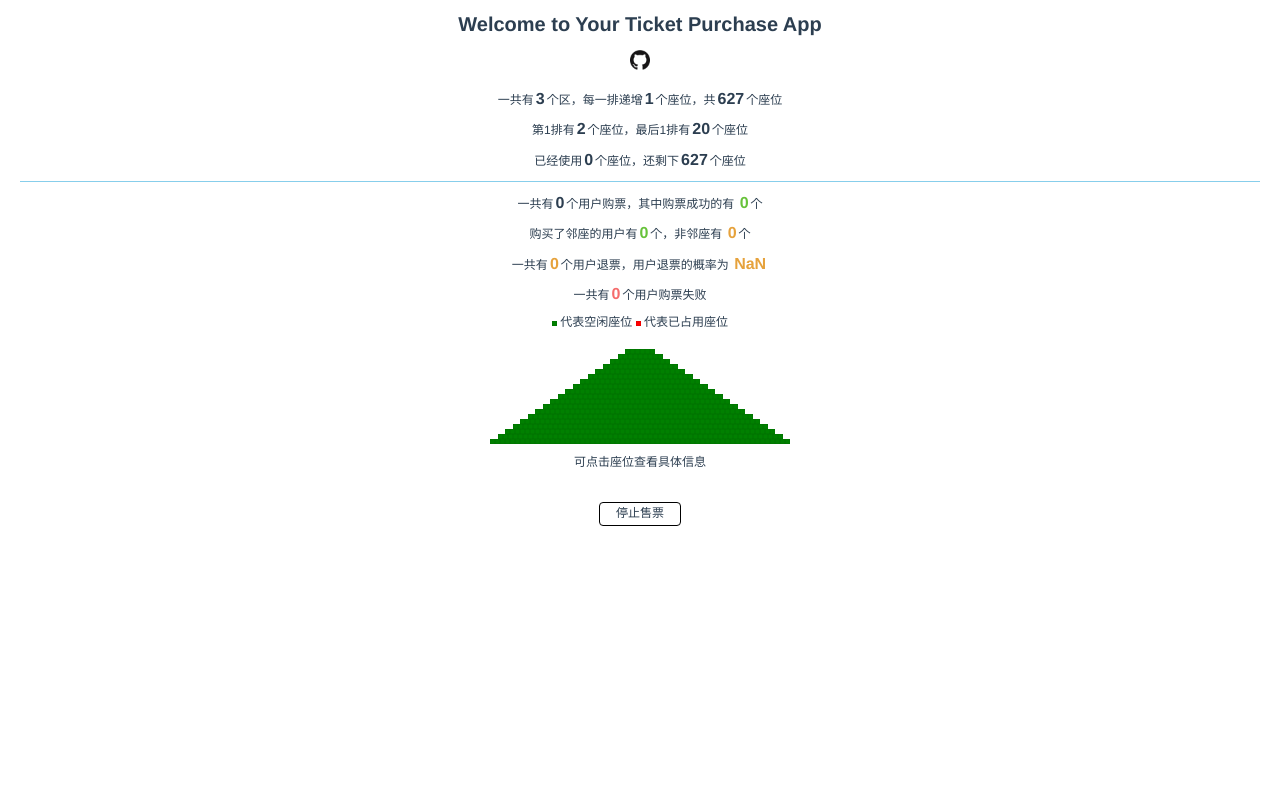
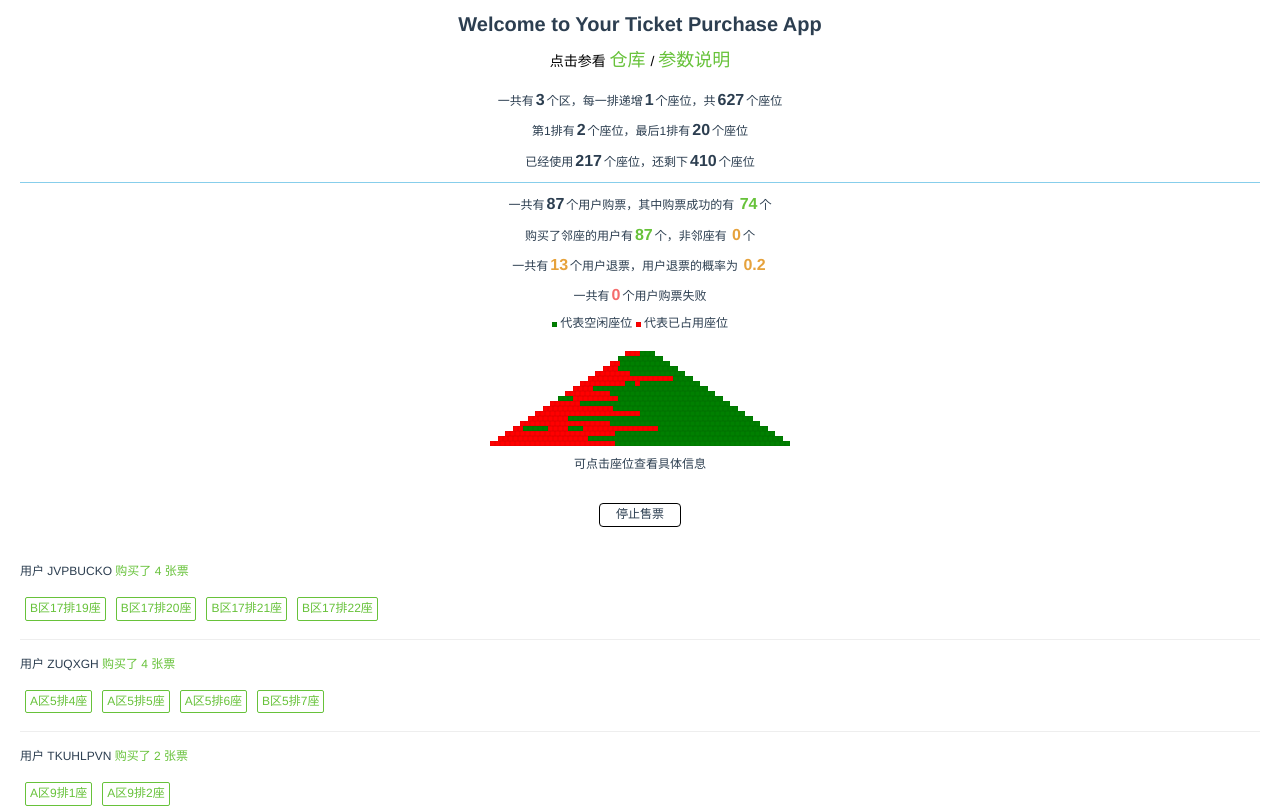
Before and after one commit to cody1991/ticket-purchase, a Vue app: page / in a window 1280 px wide. Shown: the top 808 px of the page. Built offline with nearby package versions, Linux system fonts and the light colour scheme.

Commit message:
docs: 修改文档

```diff
--- a/src/App.vue
+++ b/src/App.vue
@@ -1,7 +1,7 @@
 <!--
  * @Author: codytang
  * @Date: 2020-07-09 21:10:07
- * @LastEditTime: 2020-07-13 11:07:15
+ * @LastEditTime: 2020-07-13 11:29:38
  * @LastEditors: codytang
  * @Description: 购票系统
 -->
@@ -9,9 +9,19 @@
 <template>
   <div id="app">
     <HelloWorld :msg="`Welcome to Your ${appName} App`" />
-    <a href="https://github.com/cody1991/ticket-purchase" class="github">
-      <img src="./assets/GitHub.png" alt="" />
-    </a>
+    <p class="github-intro">
+      点击参看
+      <a href="https://github.com/cody1991/ticket-purchase" class="success">
+        仓库
+      </a>
+      /
+      <a
+        href="https://github.com/cody1991/ticket-purchase#url-%E5%8F%82%E6%95%B0%E4%BD%BF%E7%94%A8"
+        class="success"
+      >
+        参数说明
+      </a>
+    </p>
     <intro
       v-if="jayChouConcert"
       :concert="jayChouConcert"
@@ -54,7 +64,8 @@
           : 25, // 用户展示区域的最大长度
       sleepMax:
         Number(urlParmas.sleepMax) > 0 ? Number(urlParmas.sleepMax) : 100, // 模拟等待时间的峰值
-      refundRate: Number(urlParmas.refundRate) ?? 0.2, // 用户退票的概率，使用??运算符 https://zh.javascript.info/nullish-coalescing-operator
+      refundRate:
+        Number(urlParmas.refundRate) >= 0 ? Number(urlParmas.refundRate) : 0.2,
       block: Number(urlParmas.block) || 3,
       front: Number(urlParmas.front) || 2,
       back: Number(urlParmas.back) || 20,
@@ -194,14 +205,14 @@
   cursor: pointer;
   font-size: 12px;
 }
-.github {
-  width: 20px;
-  height: 20px;
-  display: block;
-  margin: 10px auto;
+.github-intro {
+  text-align: center;
+  color: #000;
+  font-size: 14px;
 }
-.github img {
-  width: 100%;
-  height: 100%;
+
+.github-intro a {
+  text-decoration: none;
+  font-size: 18px;
 }
 </style>
```
Also changed, not shown: public/result.png (added), 1 other file (tests, documents, lock files or other folders).
